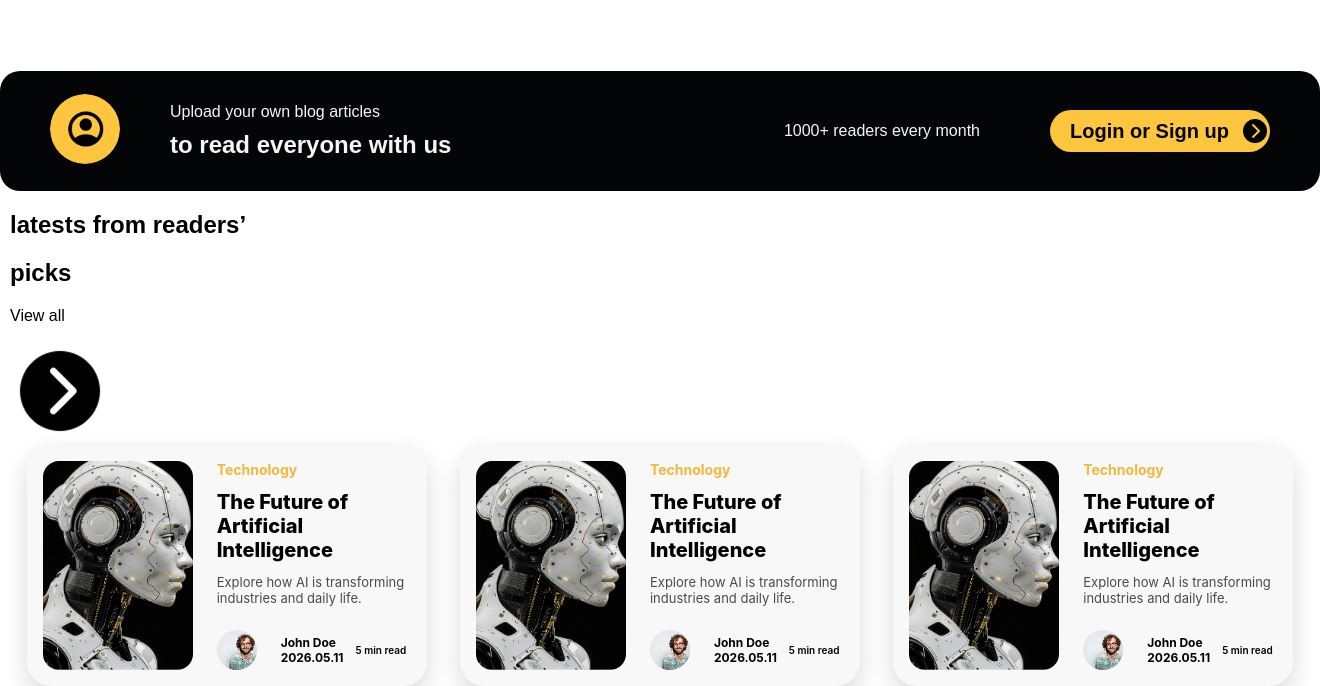
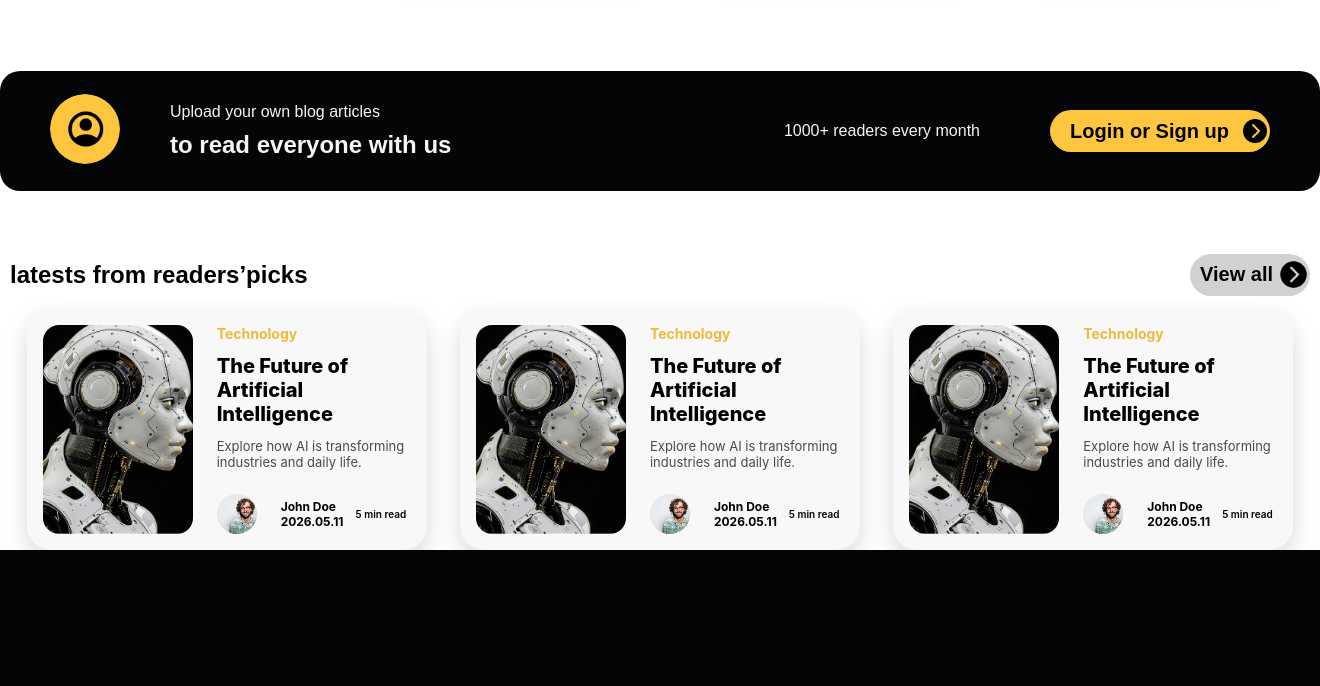
Before and after one commit to lakshan9kavindu/EntryBlog, a PHP site: page / in a window 1320 px wide. Shown: the part 1262-1948 px from the top of the page. After the commit the page ends 1812 px from the top, so only its background shows below. Run offline with PHP 8.4, Linux system fonts and the light colour scheme.

Commit message:
style:fixed style on second article container

```diff
--- a/index.css
+++ b/index.css
@@ -605,9 +605,47 @@ second article container
 .second-article{
     width: 1300px;
     height: auto;
+    margin-top: 50px;
     margin-left: auto;
     margin-right: auto;
 }
+
+.second-article .top{
+    display: flex;
+}
+
+.second-article .top .title{
+    display: flex;
+}
+
+.second-article .top .btn{
+    display: inline-flex;
+    align-items: center;
+    color: #040506;
+    text-align: center;
+    height: 42px;
+    width: 120px;
+    text-decoration: none;
+    background-color:#d1d1d1;
+    font-size: 20px;
+    font-weight: bold;
+    border-radius: 50px;
+    margin-bottom: auto;
+    margin-top: auto;
+    margin-left: auto;
+}
+
+.second-article .top .btn p{
+    margin-left: 10px;
+    margin-right: auto;
+}
+
+.second-article .top .btn img{
+    margin-left: auto;
+    width: 33px;
+    height: 33px;
+}
+
 
 .item-container{
     display: flex;
```
